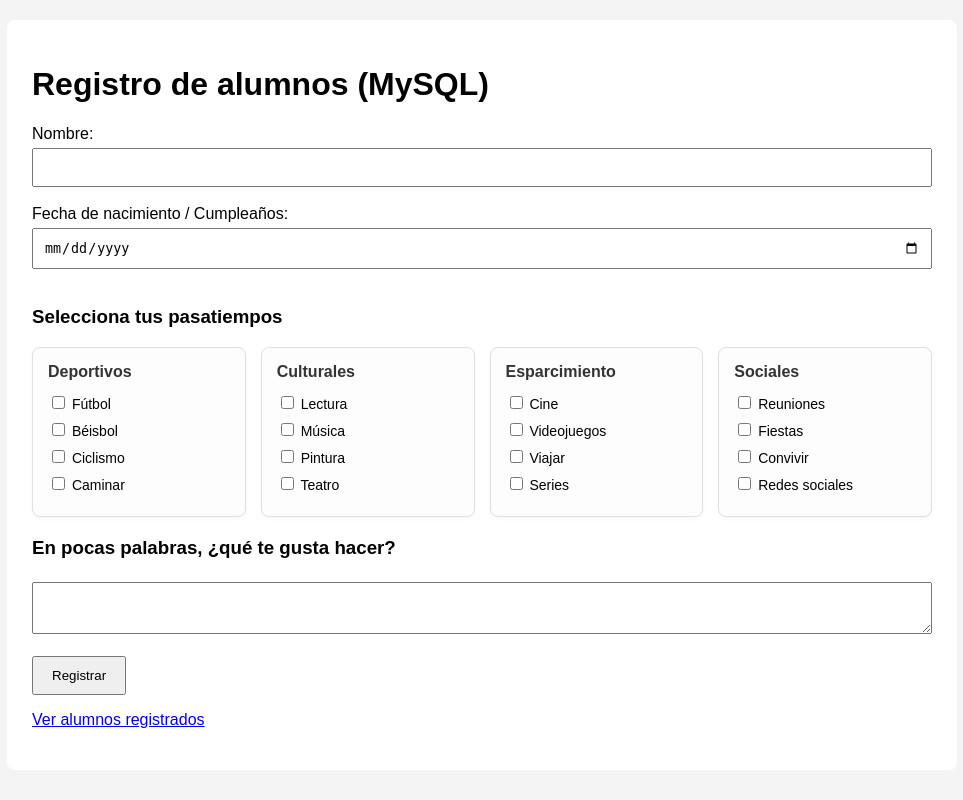
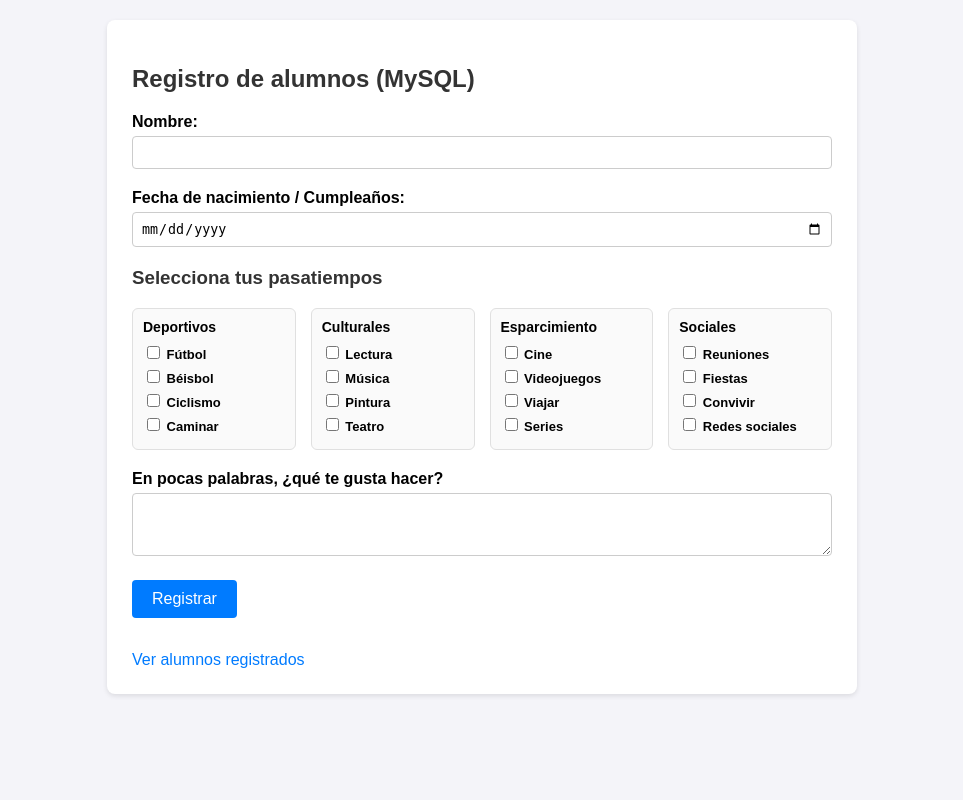
Before and after one commit to EdgarCorrujedo/practica_03_Flask_MySQL, a Flask app: page / in a window 1280 px wide. Shown: the whole page, without its empty margins (158-1121 px from the left). Run offline with Flask 3, Linux system fonts and the light colour scheme.

Commit message:
Revamp student registration form and styles
Updated the title and styling for the student registration form. Modified the form structure and added hobby selection options.

```diff
--- a/templates/index.html
+++ b/templates/index.html
@@ -3,64 +3,151 @@
 <head>
     <meta charset="UTF-8">
     <meta name="viewport" content="width=device-width, initial-scale=1.0">
-    <title>Práctica 03 - MySQL</title>
-    <link rel="stylesheet" href="{{ url_for('static', filename='css/estilos.css') }}">
+    <title>Registro de Alumnos</title>
+    <style>
+        body {
+            font-family: Arial, sans-serif;
+            background-color: #f4f4f9;
+            margin: 0;
+            padding: 20px;
+        }
+        .container {
+            max-width: 700px;
+            margin: 0 auto;
+            background: #fff;
+            padding: 25px;
+            border-radius: 8px;
+            box-shadow: 0 2px 5px rgba(0,0,0,0.1);
+        }
+        h2, h3 {
+            color: #333;
+        }
+        .form-group {
+            margin-bottom: 20px;
+        }
+        label {
+            display: block;
+            margin-bottom: 5px;
+            font-weight: bold;
+        }
+        input[type="text"], input[type="date"], textarea {
+            width: 100%;
+            padding: 8px;
+            border: 1px solid #ccc;
+            border-radius: 4px;
+            box-sizing: border-box;
+        }
+        .hobbies-grid {
+            display: grid;
+            grid-template-columns: repeat(auto-fit, minmax(140px, 1fr));
+            gap: 15px;
+            margin-bottom: 20px;
+        }
+        .hobby-category {
+            border: 1px solid #e0e0e0;
+            border-radius: 6px;
+            padding: 10px;
+            background: #fafafa;
+        }
+        .hobby-category h4 {
+            margin-top: 0;
+            margin-bottom: 8px;
+            font-size: 14px;
+        }
+        .hobby-item {
+            display: block;
+            margin-bottom: 5px;
+            font-size: 13px;
+        }
+        button {
+            background-color: #007bff;
+            color: white;
+            border: none;
+            padding: 10px 20px;
+            border-radius: 4px;
+            cursor: pointer;
+            font-size: 16px;
+        }
+        button:hover {
+            background-color: #0056b3;
+        }
+        a {
+            display: inline-block;
+            margin-top: 15px;
+            color: #007bff;
+            text-decoration: none;
+        }
+        a:hover {
+            text-decoration: underline;
+        }
+    </style>
 </head>
 <body>
-    <div class="contenedor">
-        <h1>Registro de alumnos (MySQL)</h1>
-        <form action="/saludar" method="POST">
-            <label>Nombre:</label>
-            <input type="text" name="nombre" required>
-            <br><br>
 
-            <label>Fecha de nacimiento / Cumpleaños:</label>
-            <input type="date" name="fecha_nacimiento" required>
-            <br><br>
+<div class="container">
+    <h2>Registro de alumnos (MySQL)</h2>
+
+    <!-- RUTA CORREGIDA PARA ENVIAR EL FORMULARIO -->
+    <form action="/registrar" method="POST">
+
+        <div class="form-group">
+            <label for="nombre">Nombre:</label>
+            <input type="text" id="nombre" name="nombre" required>
+        </div>
+
+        <div class="form-group">
+            <label for="fecha_nacimiento">Fecha de nacimiento / Cumpleaños:</label>
+            <input type="date" id="fecha_nacimiento" name="fecha_nacimiento" required>
+        </div>
 
         <h3>Selecciona tus pasatiempos</h3>
-            <div class="contenedor-tarjetas">
-                <div class="tarjeta">
+
+        <div class="hobbies-grid">
+            <div class="hobby-category">
                 <h4>Deportivos</h4>
-                    <label><input type="checkbox" name="pasatiempos" value="Fútbol"> Fútbol</label>
-                    <label><input type="checkbox" name="pasatiempos" value="Béisbol"> Béisbol</label>
-                    <label><input type="checkbox" name="pasatiempos" value="Ciclismo"> Ciclismo</label>
-                    <label><input type="checkbox" name="pasatiempos" value="Caminar"> Caminar</label>
+                <label class="hobby-item"><input type="checkbox" name="pasatiempos" value="Fútbol"> Fútbol</label>
+                <label class="hobby-item"><input type="checkbox" name="pasatiempos" value="Béisbol"> Béisbol</label>
+                <label class="hobby-item"><input type="checkbox" name="pasatiempos" value="Ciclismo"> Ciclismo</label>
+                <label class="hobby-item"><input type="checkbox" name="pasatiempos" value="Caminar"> Caminar</label>
             </div>
 
-                <div class="tarjeta">
+            <div class="hobby-category">
                 <h4>Culturales</h4>
-                    <label><input type="checkbox" name="pasatiempos" value="Lectura"> Lectura</label>
-                    <label><input type="checkbox" name="pasatiempos" value="Música"> Música</label>
-                    <label><input type="checkbox" name="pasatiempos" value="Pintura"> Pintura</label>
-                    <label><input type="checkbox" name="pasatiempos" value="Teatro"> Teatro</label>
+                <label class="hobby-item"><input type="checkbox" name="pasatiempos" value="Lectura"> Lectura</label>
+                <label class="hobby-item"><input type="checkbox" name="pasatiempos" value="Música"> Música</label>
+                <label class="hobby-item"><input type="checkbox" name="pasatiempos" value="Pintura"> Pintura</label>
+                <label class="hobby-item"><input type="checkbox" name="pasatiempos" value="Teatro"> Teatro</label>
             </div>
 
-                <div class="tarjeta">
+            <div class="hobby-category">
                 <h4>Esparcimiento</h4>
-                    <label><input type="checkbox" name="pasatiempos" value="Cine"> Cine</label>
-                    <label><input type="checkbox" name="pasatiempos" value="Videojuegos"> Videojuegos</label>
-                    <label><input type="checkbox" name="pasatiempos" value="Viajar"> Viajar</label>
-                    <label><input type="checkbox" name="pasatiempos" value="Series"> Series</label>
+                <label class="hobby-item"><input type="checkbox" name="pasatiempos" value="Cine"> Cine</label>
+                <label class="hobby-item"><input type="checkbox" name="pasatiempos" value="Videojuegos"> Videojuegos</label>
+                <label class="hobby-item"><input type="checkbox" name="pasatiempos" value="Viajar"> Viajar</label>
+                <label class="hobby-item"><input type="checkbox" name="pasatiempos" value="Series"> Series</label>
             </div>
 
-                <div class="tarjeta">
+            <div class="hobby-category">
                 <h4>Sociales</h4>
-                    <label><input type="checkbox" name="pasatiempos" value="Reuniones"> Reuniones</label>
-                    <label><input type="checkbox" name="pasatiempos" value="Fiestas"> Fiestas</label>
-                    <label><input type="checkbox" name="pasatiempos" value="Convivir"> Convivir</label>
-                    <label><input type="checkbox" name="pasatiempos" value="Redes sociales"> Redes sociales</label>
+                <label class="hobby-item"><input type="checkbox" name="pasatiempos" value="Reuniones"> Reuniones</label>
+                <label class="hobby-item"><input type="checkbox" name="pasatiempos" value="Fiestas"> Fiestas</label>
+                <label class="hobby-item"><input type="checkbox" name="pasatiempos" value="Convivir"> Convivir</label>
+                <label class="hobby-item"><input type="checkbox" name="pasatiempos" value="Redes sociales"> Redes sociales</label>
             </div>
         </div>
 
-            <h3>En pocas palabras, ¿qué te gusta hacer?</h3>
-            <textarea name="me_gusta" maxlength="100" required></textarea>
-            <br><br>
+        <div class="form-group">
+            <label for="gustos">En pocas palabras, ¿qué te gusta hacer?</label>
+            <textarea id="gustos" name="gustos" rows="3"></textarea>
+        </div>
+
         <button type="submit">Registrar</button>
     </form>
-        <p>
+
+    <!-- ENLACE CORREGIDO PARA CONSULTAR ALUMNOS -->
+    <br>
     <a href="/alumnos">Ver alumnos registrados</a>
-        </p>
 </div>
+
 </body>
 </html>
```
Lines whose indentation alone changed are shown as unchanged.
